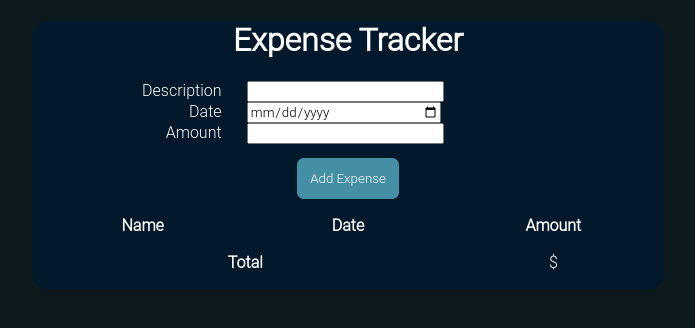
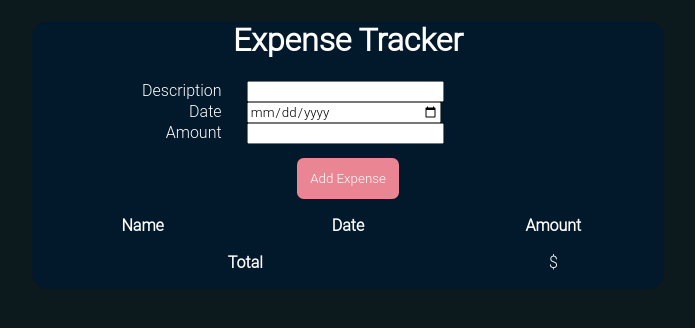
Before and after one commit to johnvinh/Expense-Tracker, a React (Create React App) app: page / in a window 1280 px wide. In both pictures the pointer is over the input "Add Expense". Shown: the top 328 px of the page, without its empty margins (292-987 px from the left). Built offline with nearby package versions, Linux system fonts and the light colour scheme.

Commit message:
changed hover color of button

```diff
--- a/src/index.css
+++ b/src/index.css
@@ -55,7 +55,7 @@ input[type=button] {
 }
 
 input[type=button]:hover {
-    background-color: #448FA3;
+    background-color: #EA8693;
 }
 
 input[type=text], input[type=date] {
```
